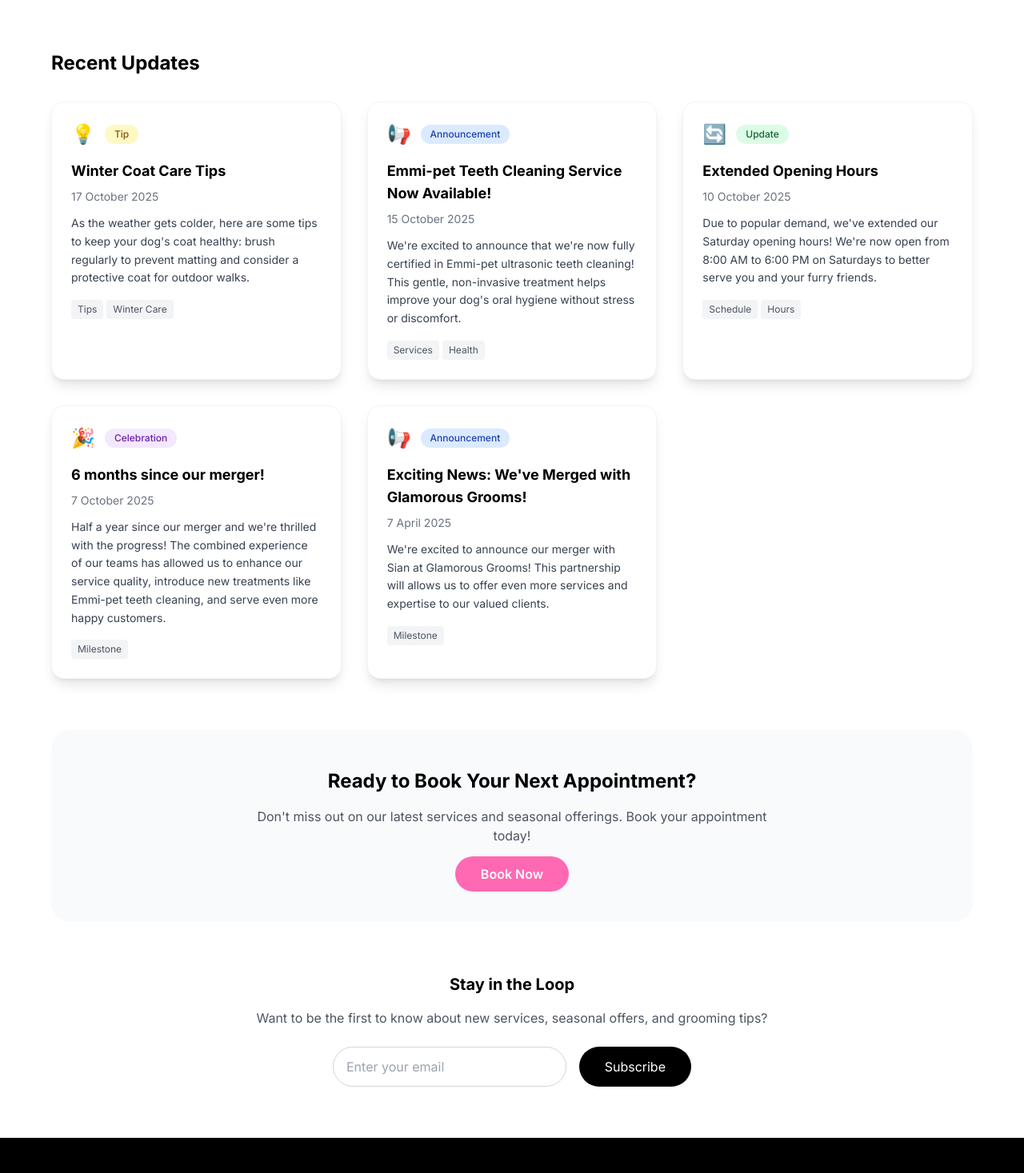
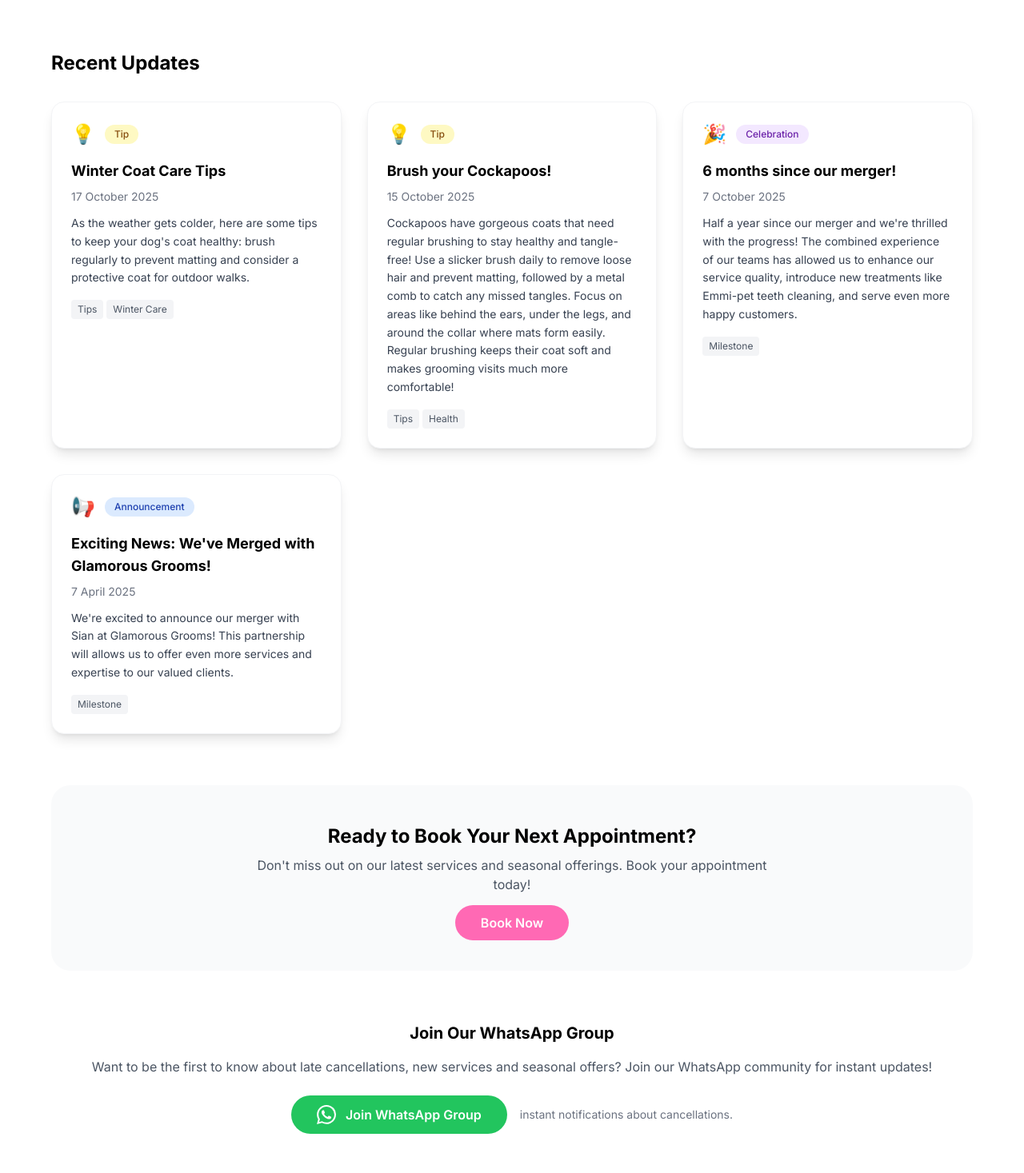
Before and after one commit to RoleyRoley/Dog-Grooming-Website, a React (Vite) app: page /news in a window 1280 px wide. Shown: the part 703-2170 px from the top of the page at 80% size. Built offline with nearby package versions, Linux system fonts and the light colour scheme.

Commit message:
Changed newsletter for whatsapp link

```diff
--- a/src/components/pages/News.jsx
+++ b/src/components/pages/News.jsx
@@ -7,36 +7,26 @@
     const newsItems = [
         {
             id: 1,
-            type: 'announcement',
-            title: 'Emmi-pet Teeth Cleaning Service Now Available!',
+            type: 'tip',
+            title: 'Brush your Cockapoos!',
             date: '2025-10-15',
-            content: 'We\'re excited to announce that we\'re now fully certified in Emmi-pet ultrasonic teeth cleaning! This gentle, non-invasive treatment helps improve your dog\'s oral hygiene without stress or discomfort.',
+            content: 'Cockapoos have gorgeous coats that need regular brushing to stay healthy and tangle-free! Use a slicker brush daily to remove loose hair and prevent matting, followed by a metal comb to catch any missed tangles. Focus on areas like behind the ears, under the legs, and around the collar where mats form easily. Regular brushing keeps their coat soft and makes grooming visits much more comfortable!',
             image: null,
             featured: false,
-            tags: ['Services', 'Health']
+            tags: ['Tips', 'Health']
         },
         {
             id: 2,
-            type: 'update',
-            title: 'Extended Opening Hours',
-            date: '2025-10-10',
-            content: 'Due to popular demand, we\'ve extended our Saturday opening hours! We\'re now open from 8:00 AM to 6:00 PM on Saturdays to better serve you and your furry friends.',
-            image: null,
-            featured: false,
-            tags: ['Schedule', 'Hours']
-        },
-        {
-            id: 3,
             type: 'seasonal',
             title: 'Christmas Grooming Bookings Open',
-            date: '2025-10-01',
+            date: '2025-08-12',
             content: 'Get your pup ready for the holidays! Christmas grooming appointments are now available. Book early to secure your preferred time slot during our busiest season.',
             image: null,
             featured: true,
             tags: ['Seasonal', 'Booking']
         },
         {
-            id: 4,
+            id: 3,
             type: 'tip',
             title: 'Winter Coat Care Tips',
             date: '2025-10-17',
@@ -46,7 +36,7 @@
             tags: ['Tips', 'Winter Care']
         },
         {
-            id: 5,
+            id: 4,
             type: 'celebration',
             title: '6 months since our merger!',
             date: '2025-10-07',
@@ -56,7 +46,7 @@
             tags: ['Milestone']
         },
         {
-            id: 6,
+            id: 5,
             type: 'announcement',
             title: 'Exciting News: We\'ve Merged with Glamorous Grooms!',
             date: '2025-04-07',
@@ -261,14 +251,14 @@
                     custom={4}
                     className="text-center bg-gray-50 rounded-3xl p-12"
                 >
-                    <h2 className="text-2xl font-bold text-secondary mb-4">Ready to Book Your Next Appointment?</h2>
+                    <h2 className="text-2xl font-bold text-secondary mb-2">Ready to Book Your Next Appointment?</h2>
                     <p className="text-gray-600 mb-6 max-w-2xl mx-auto">
                         Don't miss out on our latest services and seasonal offerings. Book your appointment today!
                     </p>
                     <BookingButton className="bg-primary text-white px-8 py-3 rounded-full font-semibold hover:bg-opacity-90 transition-all duration-300" />
                 </motion.div>
 
-                {/* Newsletter Signup */}
+                {/* WhatsApp Group Signup */}
                 <motion.div
                     initial="hidden"
                     whileInView="visible"
@@ -277,19 +267,25 @@
                     custom={5}
                     className="mt-16 text-center"
                 >
-                    <h3 className="text-xl font-bold text-secondary mb-4">Stay in the Loop</h3>
+                    <h3 className="text-xl font-bold text-secondary mb-4">Join Our WhatsApp Group</h3>
                     <p className="text-gray-600 mb-6">
-                        Want to be the first to know about new services, seasonal offers, and grooming tips?
+                        Want to be the first to know about late cancellations, new services and seasonal offers? Join our WhatsApp community for instant updates!
                     </p>
-                    <div className="flex flex-col sm:flex-row gap-4 justify-center max-w-md mx-auto">
-                        <input
-                            type="email"
-                            placeholder="Enter your email"
-                            className="flex-1 px-4 py-3 rounded-full border border-gray-300 focus:outline-none focus:ring-2 focus:ring-primary focus:border-transparent"
-                        />
-                        <button className="bg-secondary text-white px-8 py-3 rounded-full hover:bg-opacity-90 transition-all duration-300">
-                            Subscribe
-                        </button>
+                    <div className="flex flex-col sm:flex-row gap-4 justify-center items-center">
+                        <a
+                            href="https://chat.whatsapp.com/Eh0gnCD2bkcEhJrn5f8RLM?mode=wwc"
+                            target="_blank"
+                            rel="noopener noreferrer"
+                            className="inline-flex items-center gap-3 bg-green-500 text-white px-8 py-3 rounded-full hover:bg-green-600 transition-all duration-300 font-semibold"
+                        >
+                            <svg width="24" height="24" viewBox="0 0 24 24" fill="currentColor">
+                                <path d="M17.472 14.382c-.297-.149-1.758-.867-2.03-.967-.273-.099-.471-.148-.67.15-.197.297-.767.966-.94 1.164-.173.199-.347.223-.644.075-.297-.15-1.255-.463-2.39-1.475-.883-.788-1.48-1.761-1.653-2.059-.173-.297-.018-.458.13-.606.134-.133.298-.347.446-.52.149-.174.198-.298.298-.497.099-.198.05-.371-.025-.52-.075-.149-.669-1.612-.916-2.207-.242-.579-.487-.5-.669-.51-.173-.008-.371-.01-.569-.01-.198 0-.52.074-.792.372-.272.297-1.04 1.016-1.04 2.479 0 1.462 1.065 2.875 1.213 3.074.149.198 2.096 3.2 5.077 4.487.709.306 1.262.489 1.694.625.712.227 1.36.195 1.871.118.571-.085 1.758-.719 2.006-1.413.248-.694.248-1.289.173-1.413-.074-.124-.272-.198-.57-.347m-5.421 7.403h-.004a9.87 9.87 0 01-5.031-1.378l-.361-.214-3.741.982.998-3.648-.235-.374a9.86 9.86 0 01-1.51-5.26c.001-5.45 4.436-9.884 9.888-9.884 2.64 0 5.122 1.03 6.988 2.898a9.825 9.825 0 012.893 6.994c-.003 5.45-4.437 9.884-9.885 9.884m8.413-18.297A11.815 11.815 0 0012.05 0C5.495 0 .16 5.335.157 11.892c0 2.096.547 4.142 1.588 5.945L.057 24l6.305-1.654a11.882 11.882 0 005.683 1.448h.005c6.554 0 11.89-5.335 11.893-11.893A11.821 11.821 0 0020.885 3.488"/>
+                            </svg>
+                            Join WhatsApp Group
+                        </a>
+                        <p className="text-sm text-gray-500">
+                            instant notifications about cancellations.
+                        </p>
                     </div>
                 </motion.div>
             </div>
```
